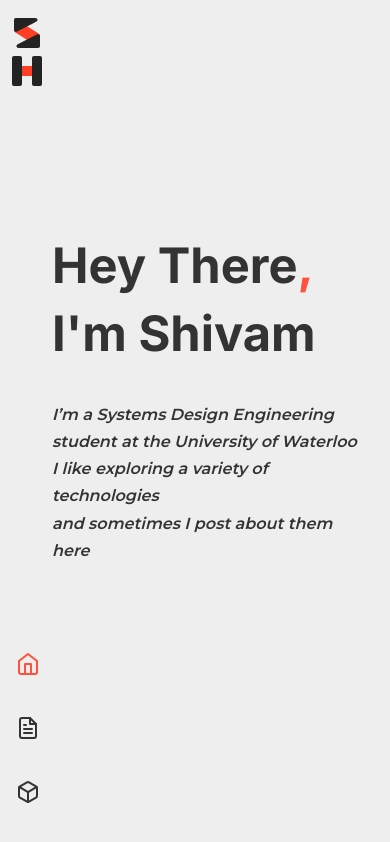
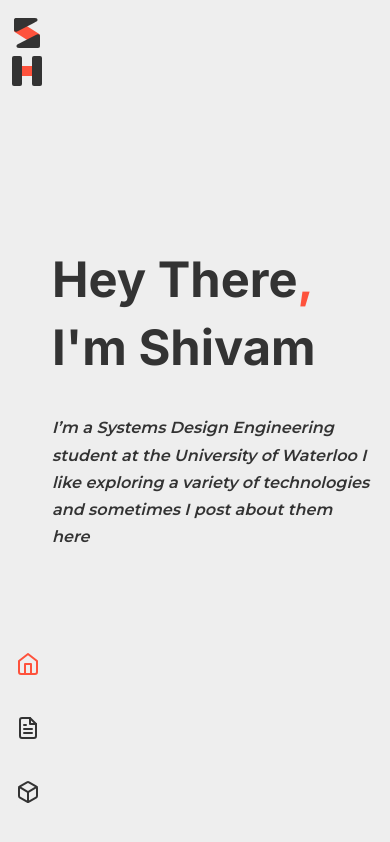
Before and after one commit to shivam-sh/shivam.sh, a Next.js app: page / in a window 390 px wide. Built offline with nearby package versions, Linux system fonts and the light colour scheme.

Commit message:
Improve Home & General Layout
- Improve homepage responsiveness on small screens
- Remove old Navbar code
- Fix Logo pop-in on page hydration

```diff
--- a/app/navbar.tsx
+++ b/app/navbar.tsx
@@ -6,15 +6,11 @@ import Logo from 'components/Logo';
 import styles from 'styles/components/Navbar.module.scss';
 import { usePathname } from 'next/navigation';
 
-export enum NavbarLink {
+enum NavbarLink {
   Home = '',
   Blog = 'blog',
   Projects = 'projects',
   About = 'about',
-}
-
-export interface NavbarProps {
-  currentPage: NavbarLink;
 }
 
 export default function Navbar() {
--- a/app/page.tsx
+++ b/app/page.tsx
@@ -1,6 +1,11 @@
+'use client';
+
 import styles from 'styles/Home.module.scss';
+import { useState, useEffect } from 'react';
 
 export default function Home() {
+  const size = useWindowSize();
+
   return (
     <div className={styles.intro}>
       <h2 className={styles.title}>
@@ -9,11 +14,40 @@ export default function Home() {
       </h2>
 
       <q className={styles.description}>
-        I’m a Systems Design Engineering <br />
-        student at the University of Waterloo <br />
-        I like exploring a variety of technologies <br />
+        I’m a Systems Design Engineering {optionalBreakpoint(() => (size.width > 500 || size.width === undefined))}
+        student at the University of Waterloo {optionalBreakpoint(() => (size.width > 500 || size.width === undefined))}
+        I like exploring a variety of technologies {optionalBreakpoint(() => (size.width > 500 || size.width === undefined))}
         and sometimes I post about them here
       </q>
     </div>
   );
 }
+
+function optionalBreakpoint(expression: () => boolean) {
+  if (expression()) {
+    return <br />;
+  }
+}
+
+function useWindowSize() {
+  const [windowSize, setWindowSize] = useState({
+    width: undefined,
+    height: undefined,
+  });
+
+  useEffect(() => {
+    function handleResize() {
+      setWindowSize({
+        width: window.innerWidth,
+        height: window.innerHeight,
+      });
+    }
+
+    window.addEventListener('resize', handleResize);
+
+    handleResize();
+
+    return () => window.removeEventListener('resize', handleResize);
+  }, []);
+  return windowSize;
+}
--- a/components/Logo.tsx
+++ b/components/Logo.tsx
@@ -1,31 +1,22 @@
 import { useEffect, useState } from 'react';
 
 const Logo = (props) => {
-
-    const [isDark, setIsDark] = useState(false);
-
-    const updateColours = () => setIsDark(window.matchMedia('(prefers-color-scheme: dark)').matches);
-    typeof window !== "undefined" &&
-        window.matchMedia("(prefers-color-scheme: dark)")
-            .addEventListener('change', updateColours);
-
-    useEffect(updateColours, []);
-
-    let foregroundcolor = isDark ? '#EEEEEE' : '#232323';
-    let accentcolor = isDark ? '#40A3FF' : '#FE3F26';
-
-    let shadowoffset = isDark ? 1 : 0;
-    let shadowsize = isDark ? 1 : 0;
+  let shadowoffset = 0;
+  let shadowsize = 0;
 
   return (
-    <div
-    {...props}
-    >
-          <S foregroundcolor={foregroundcolor} accentcolor={accentcolor} shadowoffset={shadowoffset} shadowsize={shadowsize} />
-          <H foregroundcolor={foregroundcolor} accentcolor={accentcolor} shadowoffset={shadowoffset} shadowsize={shadowsize}/>
+    <div {...props}>
+      <S
+        shadowoffset={shadowoffset}
+        shadowsize={shadowsize}
+      />
+      <H
+        shadowoffset={shadowoffset}
+        shadowsize={shadowsize}
+      />
     </div>
-  )
-}
+  );
+};
 
 export default Logo;
 
@@ -40,18 +31,18 @@ export const S = (props) => (
   >
     <path
       d="M4 7.79c0-1.89 0-2.834.395-3.365a2 2 0 0 1 1.448-.8c.66-.053 1.46.45 3.06 1.455l19.6 12.312c.546.344.82.516 1.018.748a2 2 0 0 1 .388.702c.091.292.091.614.091 1.26v6.109c0 1.889 0 2.833-.395 3.364a2 2 0 0 1-1.448.8c-.66.052-1.46-.45-3.06-1.455l-19.6-12.312c-.546-.344-.82-.516-1.018-.748a2 2 0 0 1-.388-.702C4 14.867 4 14.544 4 13.898V7.789Z"
-      fill={props.accentcolor}
+      fill="var(--accent)"
     />
     {/* <g filter="url(#a)"> */}
     <path
       d="M13.555 32c-3.955 0-5.932 0-6.522-.611a2 2 0 0 1-.47-1.987c.255-.81 2.024-1.695 5.561-3.464l13.245-6.622c1.533-.767 2.3-1.15 2.923-1.058a2 2 0 0 1 1.347.832c.361.516.361 1.373.361 3.088V28.8c0 1.12 0 1.68-.218 2.108a2 2 0 0 1-.874.874C28.48 32 27.92 32 26.8 32H13.555Z"
-        fill={props.foregroundcolor}
+      fill="var(--text)"
     />
     {/* </g> */}
     {/* <g filter="url(#b)"> */}
     <path
       d="M4 5.2c0-1.12 0-1.68.218-2.108a2 2 0 0 1 .874-.874C5.52 2 6.08 2 7.2 2h13.245c3.955 0 5.932 0 6.522.611a2 2 0 0 1 .47 1.987c-.255.81-2.024 1.695-5.561 3.464L8.63 14.685c-1.533.766-2.3 1.15-2.923 1.057a2 2 0 0 1-1.347-.832C4 14.394 4 13.537 4 11.822V5.2Z"
-        fill={props.foregroundcolor}
+      fill="var(--text)"
     />
     {/* </g> */}
     <defs>
@@ -118,12 +109,26 @@ export const H = (props) => (
     xmlns="http://www.w3.org/2000/svg"
     {...props}
   >
-    <rect x={2} y={12} width={30} height={10} rx={2} fill={props.accentcolor} />
+    <rect x={2} y={12} width={30} height={10} rx={2} fill="var(--accent)" />
     {/* <g filter="url(#a)"> */}
-      <rect x={2} y={2} width={10} height={30} rx={2} fill={props.foregroundcolor} />
+    <rect
+      x={2}
+      y={2}
+      width={10}
+      height={30}
+      rx={2}
+      fill="var(--text)"
+    />
     {/* </g> */}
     {/* <g filter="url(#b)"> */}
-      <rect x={22} y={2} width={10} height={30} rx={2} fill={props.foregroundcolor} />
+    <rect
+      x={22}
+      y={2}
+      width={10}
+      height={30}
+      rx={2}
+      fill="var(--text)"
+    />
     {/* </g> */}
     <defs>
       <filter
```
Lines whose indentation alone changed are shown as unchanged.
